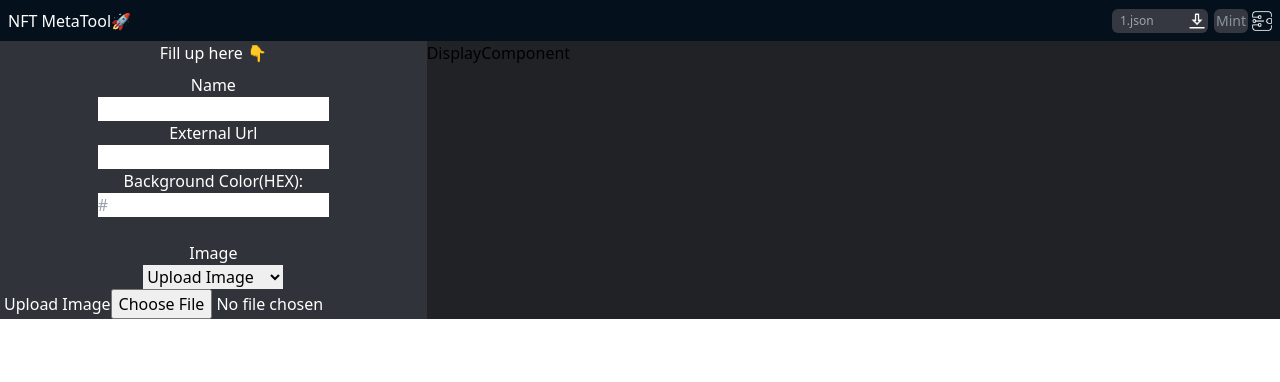
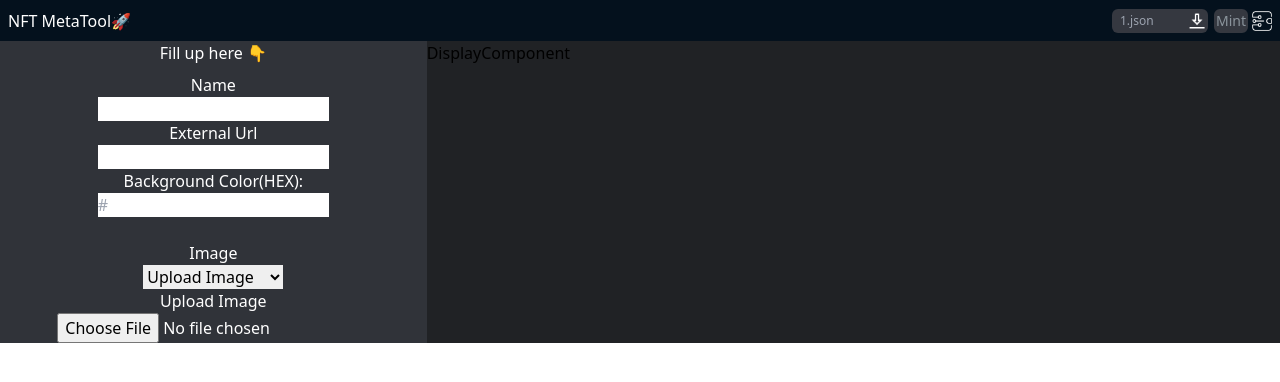
Before and after one commit to sharathkrml/nft-metatool, a Next.js app: page / in a window 1280 px wide. Shown: the top 382 px of the page. Built offline with nearby package versions, Linux system fonts and the light colour scheme; what ipfs-http-client would draw is missing.

Commit message:
added Image component styling

```diff
--- a/components/ImageComponent.tsx
+++ b/components/ImageComponent.tsx
@@ -40,14 +40,14 @@ function ImageComponent(props: InputMetaData) {
 		switch (selectOption) {
 			case 'Upload Image':
 				return (
-					<div>
+					<div className=" flex flex-col items-center">
 						<label htmlFor="uploadImage">Upload Image</label>
 						<input type="file" onChange={(e) => uploadToIPFS(e.target.files)} />
 					</div>
 				);
 			case 'Enter Image Url':
 				return (
-					<div>
+					<div className=" flex flex-col items-center">
 						<label htmlFor="image_url">Enter Image Url</label>
 						<input
 							type="text"
@@ -62,7 +62,7 @@ function ImageComponent(props: InputMetaData) {
 				);
 			case 'Enter IPFS Hash':
 				return (
-					<div>
+					<div className=" flex flex-col items-center">
 						<label htmlFor="ipfs_hash">Enter IPFS Hash</label>
 						<input
 							type="text"
```
